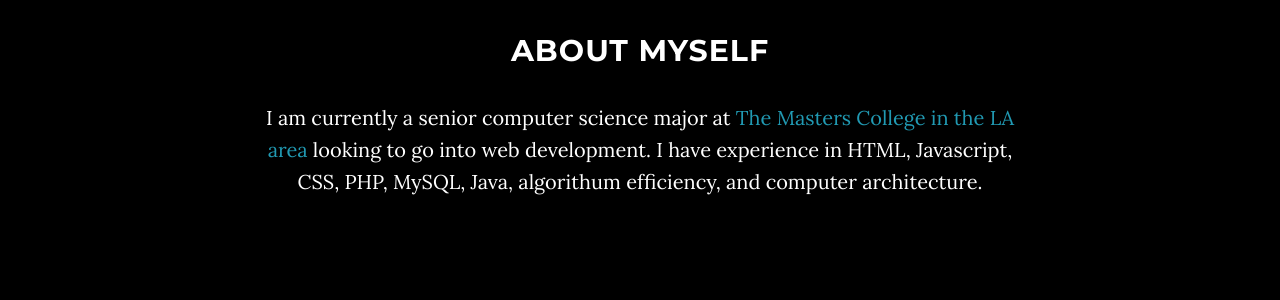
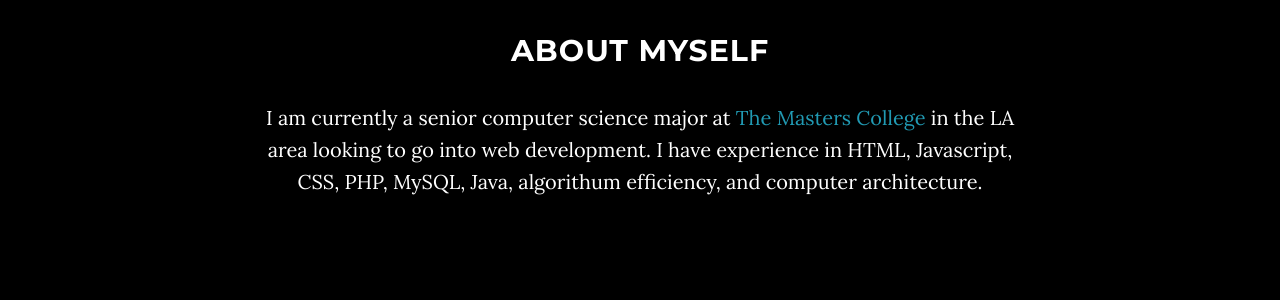
Before and after one commit to blakenoll/site, a Jekyll site: the page built from index.html, in a window 1280 px wide and 900 px high, scrolled down 911 px. Shown: the part 155-455 px from the top of the window. Built offline with Jekyll 4.4.1, drawn with Linux system fonts in a browser that asks for light colours; some of the changed lines change nothing that is shown.

Commit message:
moved wording

```diff
--- a/_includes/about.html
+++ b/_includes/about.html
@@ -3,7 +3,7 @@
         <div class="row">
             <div class="col-lg-8 col-lg-offset-2">
                 <h2>About Myself</h2>
-                <p>I am currently a senior computer science major at <a href="http://www.masters.edu/">The Masters College in the LA area</a> looking to go into web development. I have experience in HTML, Javascript, CSS, PHP, MySQL, Java, algorithum efficiency, and computer architecture. </p>
+                <p>I am currently a senior computer science major at <a href="http://www.masters.edu/">The Masters College</a> in the LA area looking to go into web development. I have experience in HTML, Javascript, CSS, PHP, MySQL, Java, algorithum efficiency, and computer architecture. </p>
             </div>
         </div>
     </section>
```
